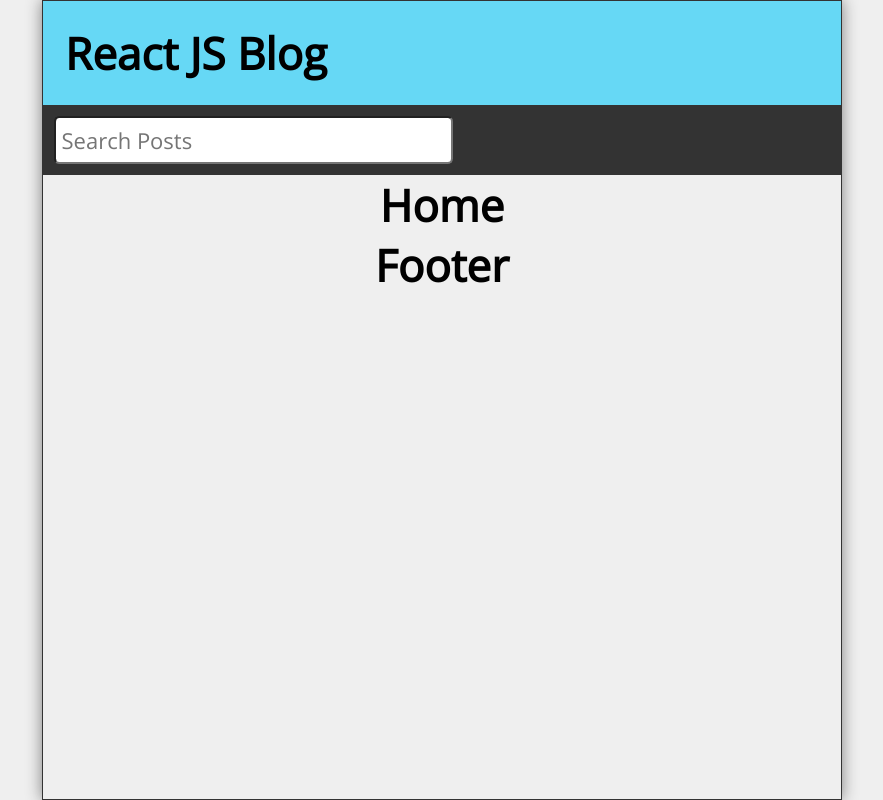
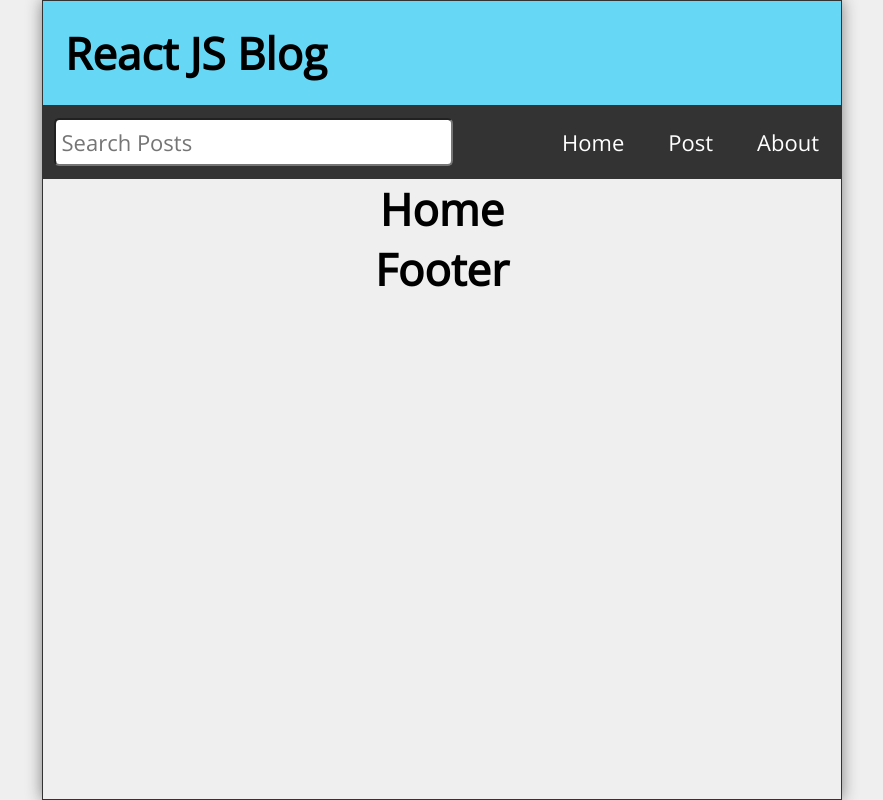
Before and after one commit to Ellsk/Blog-App, a React (Create React App) app: page / in a window 1280 px wide. Shown: the whole page, without its empty margins (198-1081 px from the left). Built offline with nearby package versions, Linux system fonts and the light colour scheme.

Commit message:
Implemented Links

```diff
--- a/src/App.js
+++ b/src/App.js
@@ -18,7 +18,7 @@
 
       <Routes>
         <Route path="/" element={<Home />}/>
-        <Route path="/post" element={<NewPost />}/>
+        <Route path="/posts" element={<NewPost />}/>
         <Route path="/about" element={<About />}/>
         <Route path="/post/:id" element={<PostPage />}/>
         <Route path="*" element={<Missing />}/>
--- a/src/Nav.js
+++ b/src/Nav.js
@@ -1,4 +1,5 @@
 import React from 'react'
+import { Link } from 'react-router-dom'
 
 const Nav = ({search, setSearch }) => {
   return (
@@ -13,6 +14,11 @@
                 onChange={(e)=> setSearch(e.target.value)}
             />
         </form>
+        <ul>
+            <li><Link to={"/"}>Home</Link></li>
+            <li><Link to={"/posts"}>Post</Link></li>
+            <li><Link to={"/about"}>About</Link></li>
+        </ul>
     </nav>
   )
 }
```
